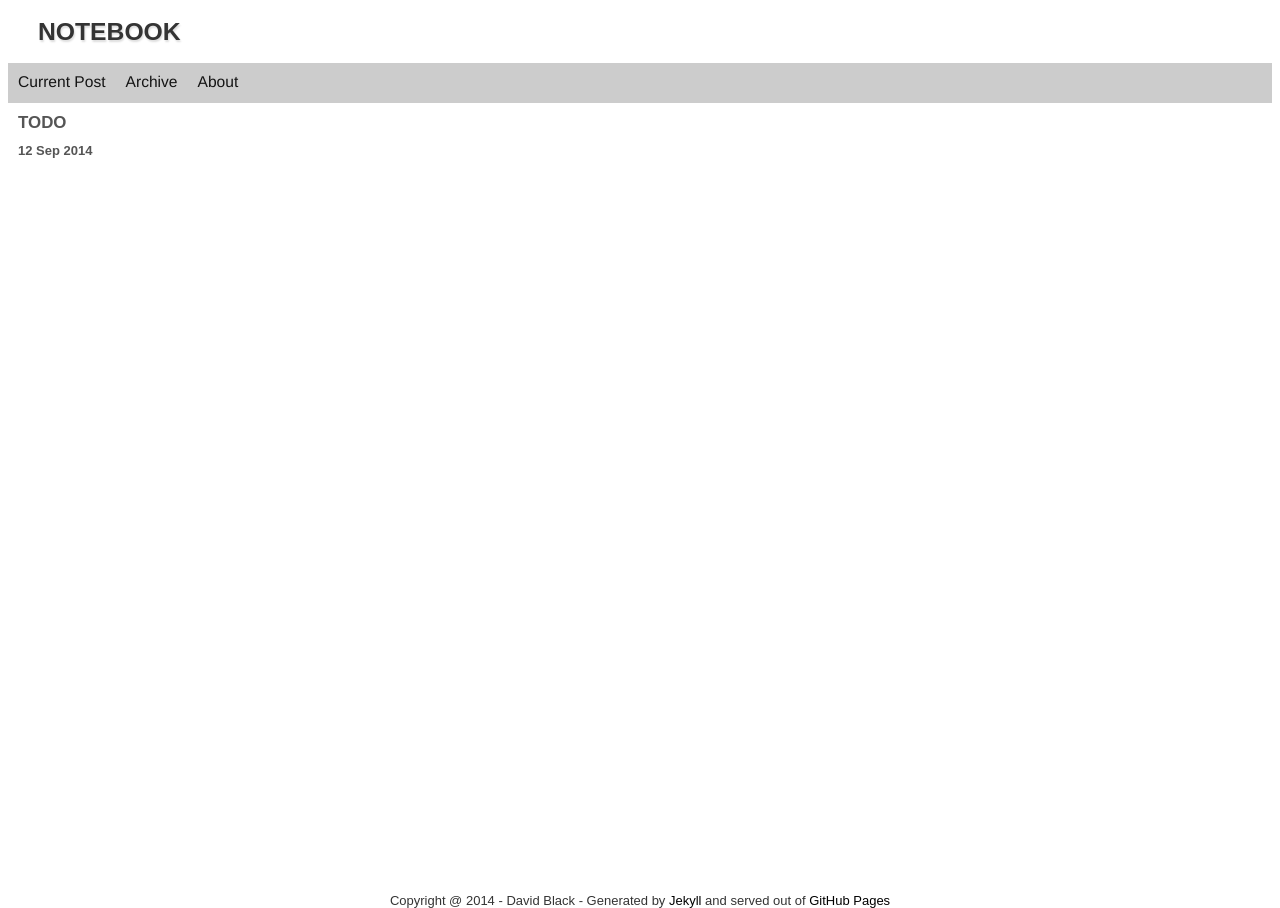
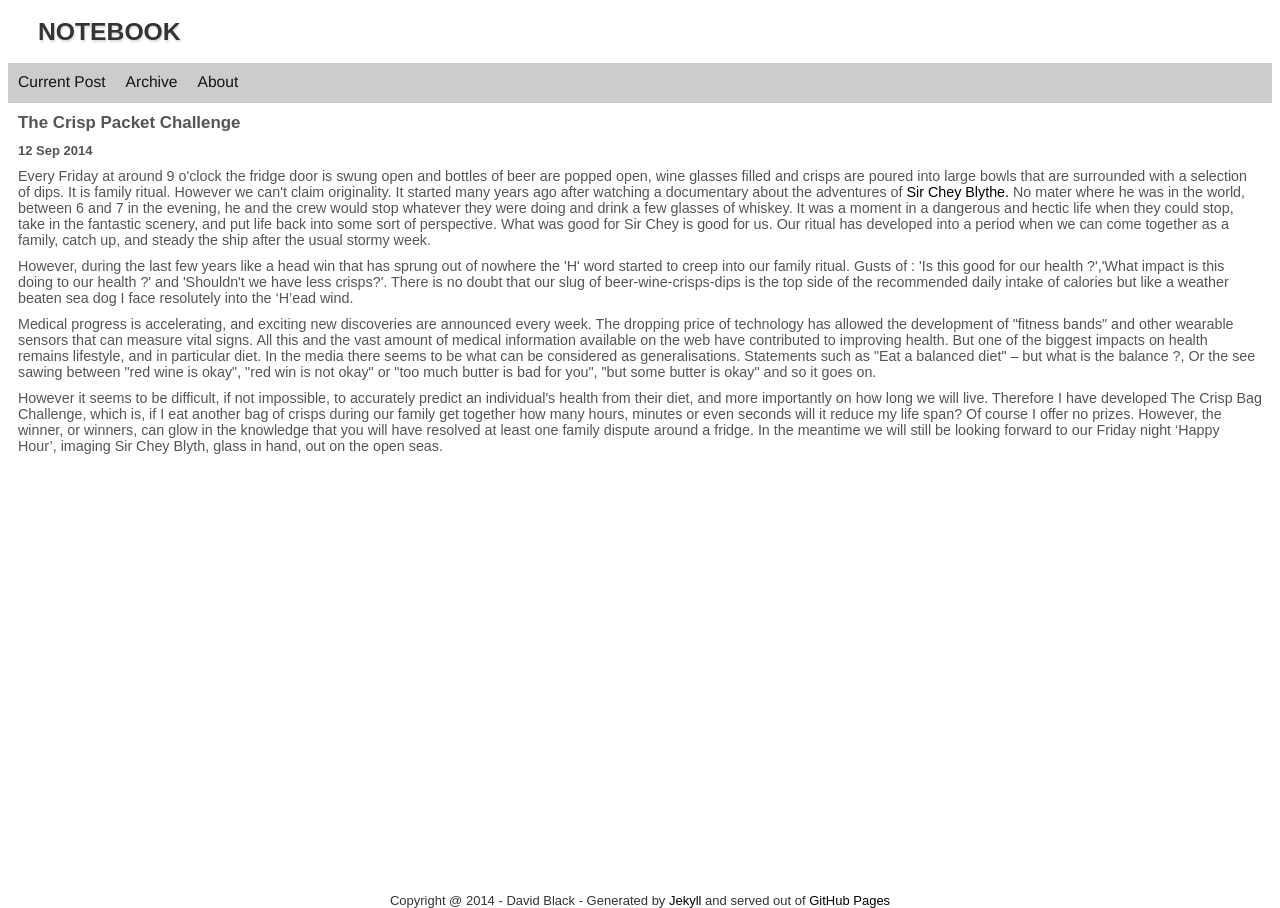
Before and after one commit to dtinblack/dtinblack.github.io, a Jekyll site: the page built from _posts/2014-09-12-current.html, in a window 1280 px wide. Built offline with Jekyll 4.4.1, drawn with Linux system fonts in a browser that asks for light colours.

Commit message:
new post

```diff
--- a/_posts/2014-08-15-archived.html
+++ b/_posts/2014-08-15-archived.html
@@ -5,7 +5,7 @@ subtitle: Using variables and algorithms to represent problems
 ---
 
 <p>
-Computer technology has a fundamental impact on the way that we live.,  Although we are more digitally
+Computer technology has a fundamental impact on the way that we live.  Although we are more digitally
 connected through the use of mobile phones and the Internet it is their ability to manipulate large
 amounts of data at lightening speeds that have shaped the world that we live in. This ability allows
 companies like Amazon to process thousands of purchases every minute and, arrange for them to be delivered
--- a/_posts/2014-09-12-current.html
+++ b/_posts/2014-09-12-current.html
@@ -1,13 +1,48 @@
 ---
 layout: post
-title: TODO
-subtitle: TODO
+title: The Crisp Packet Challenge
+subtitle: Forecasting health from diet
 ---
 
 <p>
-
+Every Friday at around 9 o'clock the fridge door is swung open and bottles of beer are popped open,
+wine glasses filled and crisps are poured into large bowls that are surrounded with a selection of
+dips. It is family ritual. However we can't claim originality. It started many years ago after
+watching a documentary about the adventures of
+<a href="http://www.chayblyth.com/" target="_blank">Sir Chey Blythe.</a>
+No mater where he was in the world,
+between 6 and 7 in the evening, he and the crew would stop whatever they were doing and drink a few
+glasses of whiskey. It was a moment in a dangerous and hectic life when they could stop, take in the
+fantastic scenery, and put life back into some sort of perspective. What was good for Sir Chey is good
+for us. Our ritual has developed into a period when we can come together as a family, catch up, and steady
+the ship after the usual stormy week.
 </p>
 
 <p>
+However, during the last few years like a head win that has sprung out of nowhere the 'H' word started to
+creep into our family ritual.  Gusts of : 'Is this good for our health ?','What impact is this doing to our
+health ?' and 'Shouldn't we have less crisps?'. There is no doubt that our slug of beer-wine-crisps-dips is
+the top side of the recommended daily intake of calories but like a weather beaten sea dog I face resolutely
+into the ‘H’ead wind.
+</p>
 
+<p>
+Medical progress is accelerating, and exciting new discoveries are announced every week. The dropping
+price of technology has allowed the development of "fitness bands" and other wearable sensors that can
+measure vital signs. All this and the vast amount of medical information available on the web have
+contributed to improving health. But one of the biggest impacts on health remains lifestyle, and in
+particular diet.  In the media there seems to be what can be considered as  generalisations. Statements
+such as  &#34;Eat a balanced diet&#34; – but what is the balance ?, Or the see sawing between &#34;red wine is
+okay&#34;, &#34;red win is not okay&#34; or &#34;too much butter is bad for you&#34;, &#34;but some butter is okay&#34;
+and so it goes on.
 </p>
+
+<p>
+However it seems to be difficult, if not impossible, to accurately predict an individual's health from
+their diet, and more importantly on how long we will live. Therefore I have developed The Crisp Bag
+Challenge, which is, if I eat another bag of crisps during our family get together how many hours,
+minutes or even seconds will it reduce my life span? Of course I offer no prizes. However, the winner,
+or winners, can glow in the knowledge that you will have resolved at least one family dispute around a
+fridge. In the meantime we will still be looking forward to our Friday night ‘Happy Hour’, imaging Sir
+Chey Blyth, glass in hand, out on the open seas.
+</p>
```
Also changed, not shown: _posts/2014-08-29-current.html (deleted, +0 -58 lines).
